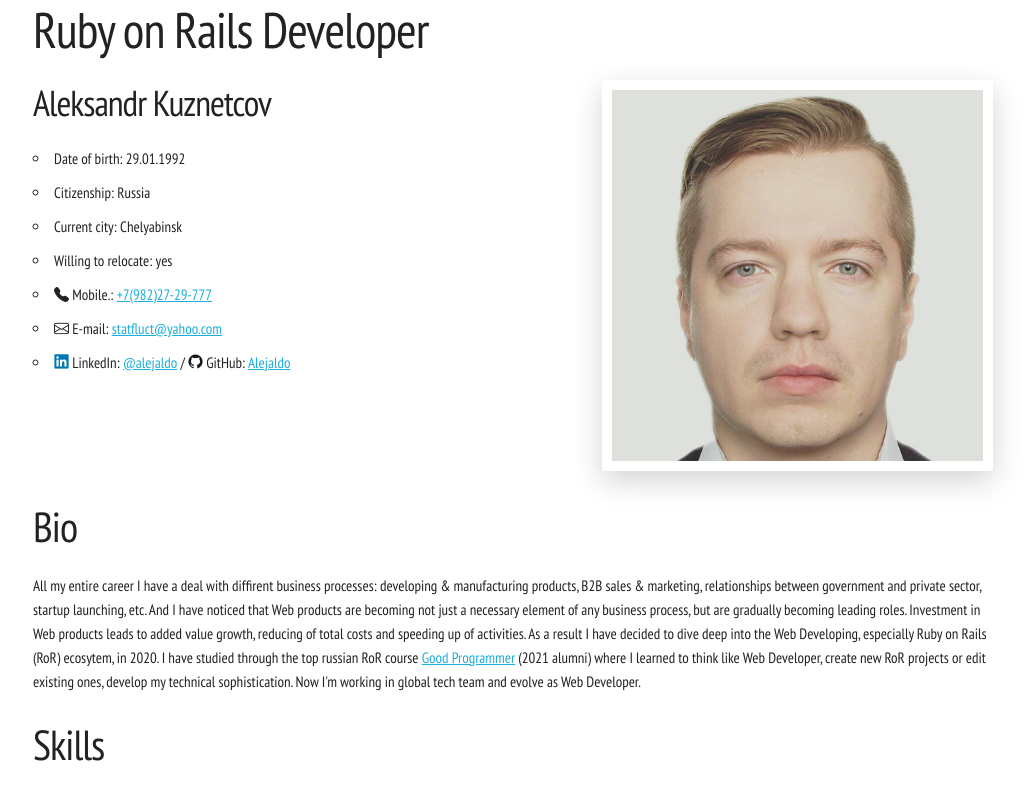
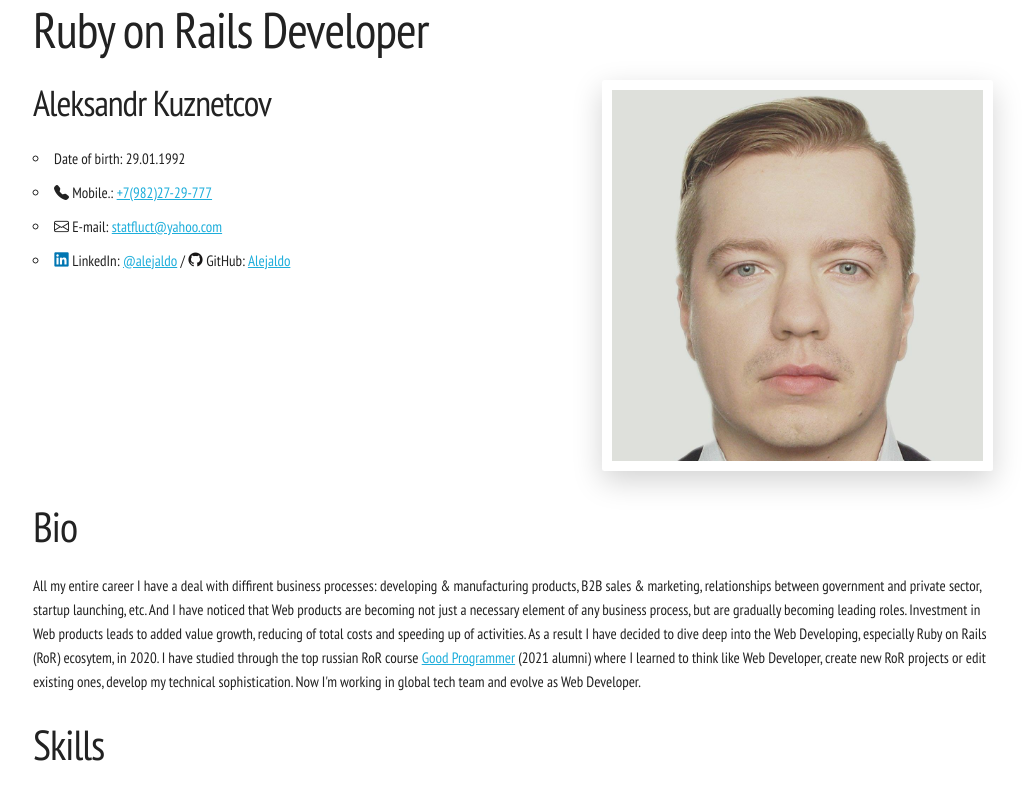
Before and after one commit to Alejaldo/cv, a plain HTML site: page index.html in a window 1280 px wide. Shown: the top 788 px of the page, without its empty margins (127-1159 px from the left). Drawn offline with nearby package versions, Linux system fonts and the light colour scheme.

Commit message:
Fix bio info

```diff
--- a/index.html
+++ b/index.html
@@ -22,9 +22,6 @@
         <h3>Aleksandr Kuznetcov</h3>
         <ul>
           <li>Date of birth: 29.01.1992</li>
-          <li>Сitizenship: Russia</li>
-          <li>Current city: Chelyabinsk</li>
-          <li>Willing to relocate: yes</li>
           <li><i class="bi bi-telephone-fill"></i> Mobile.: <a href="tel:+79822729777">+7(982)27-29-777</a></li>
           <li><i class="bi bi-envelope"></i> E-mail: <a href="mailto:statfluct@yahoo.com">statfluct@yahoo.com</a></li>
           <li>
```
